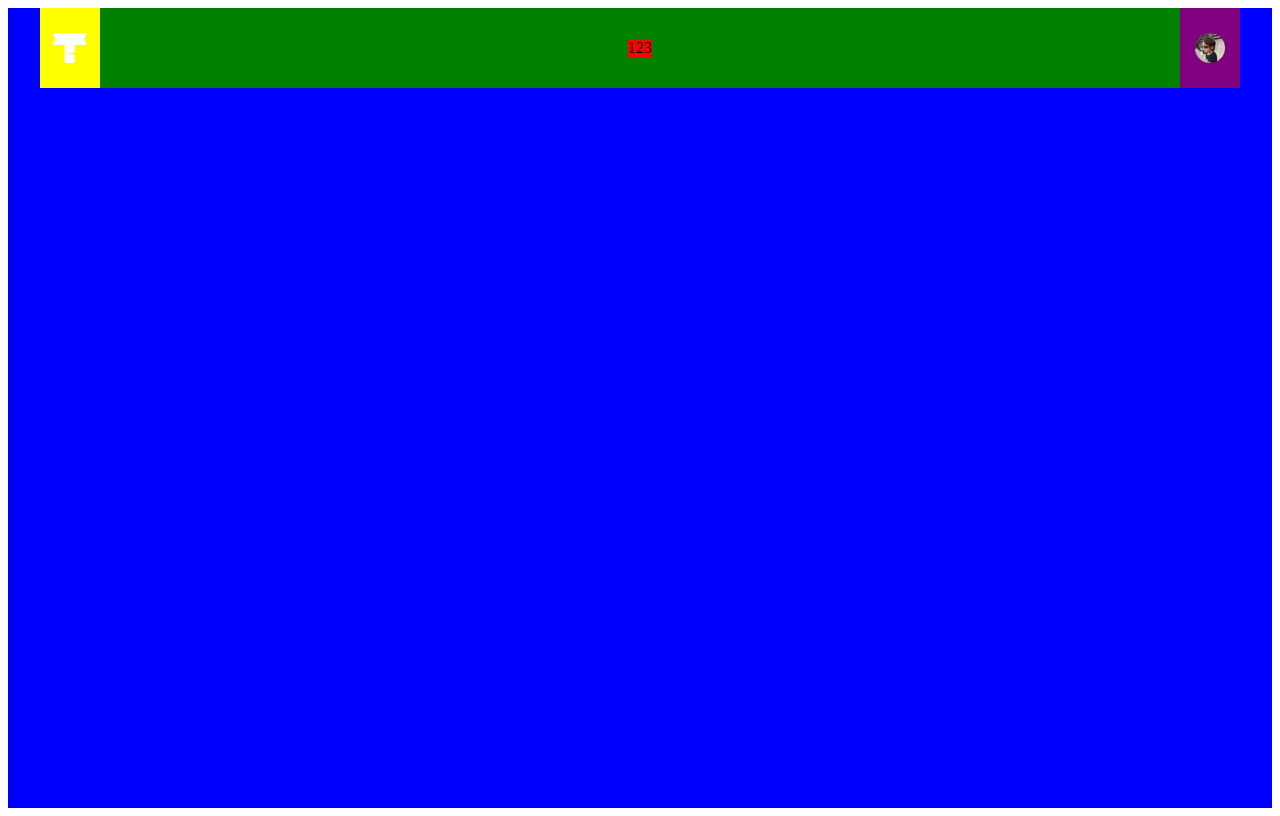
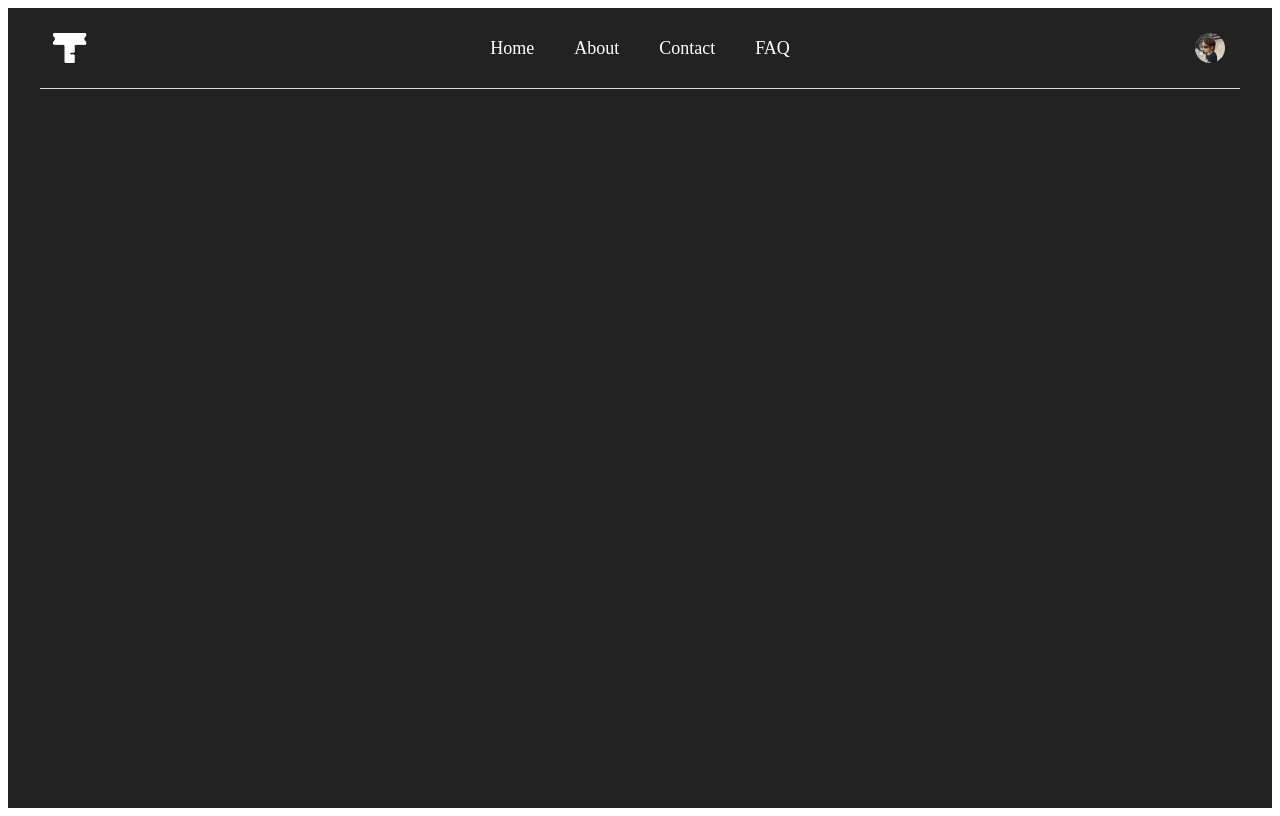
Before and after one commit to kylecalbert/ticket-booker, a React (Create React App) app in the folder ticket-booker/: page / in a window 1280 px wide. Built offline with nearby package versions, Linux system fonts and the light colour scheme.

Commit message:
added link from dom and added some styling

```diff
--- a/ticket-booker/package.json
+++ b/ticket-booker/package.json
@@ -8,6 +8,7 @@
     "@testing-library/user-event": "^13.5.0",
     "react": "^18.2.0",
     "react-dom": "^18.2.0",
+    "react-router-dom": "^6.15.0",
     "react-scripts": "5.0.1",
     "styled-components": "^6.0.7",
     "web-vitals": "^2.1.4"
--- a/ticket-booker/src/App.js
+++ b/ticket-booker/src/App.js
@@ -1,12 +1,15 @@
 import logo from './logo.svg';
 
+import { Route, BrowserRouter as Router } from 'react-router-dom';
 
 import { Navbar } from './components/Navbar';
 import { AppContainer } from './App.styles';
 function App() {
   return (
   <AppContainer>
+    <Router>
  <Navbar/>
+ </Router>
   </AppContainer>
 
 
--- a/ticket-booker/src/App.styles.js
+++ b/ticket-booker/src/App.styles.js
@@ -5,7 +5,7 @@ display:flex ;
 flex-direction:column ;
 align-items:center ;
 min-height:100vh ; //takes up minimum full height of the view port
-background-color: blue ;
+background-color: #222222 ;
 gap:10;
 
 `
--- a/ticket-booker/src/components/Navabar.style.js
+++ b/ticket-booker/src/components/Navabar.style.js
@@ -1,19 +1,20 @@
 import styled from 'styled-components';
-
+import { Link } from 'react-router-dom';
 
 export const NavbarContainer = styled.nav`
 width: 95% ;
 height: 80px ;
-background-color: black ;
+/* background-color: black ; */
 display: flex ;
 flex-direction: row ;
+border-bottom: 1px solid #DBDBDB;
 `
 export const LeftContainer = styled.div `
 display: flex ;
 flex: 5%;
 align-items: center ;
 justify-content: center;
-background-color: yellow ;
+/* background-color: yellow ; */
 
 `
 export const LogoContainer = styled.div `
@@ -25,11 +26,10 @@ justify-content: center ;
 
 export const MiddleContainer = styled.div `
 display: flex ;
-flex-direction: column ;
 justify-content:center ;
 align-items: center;
 flex: 90% ;
-background-color: green ;
+/* background-color: green ; */
 `
 
 
@@ -37,8 +37,7 @@ export const LinkContainer = styled.div `
 display:flex ;
 flex-direction:row ;
 align-items: center ;
-background-color:red ;
-
+/* background-color:red ; */
 `
 
 
@@ -48,8 +47,7 @@ display: flex ;
 flex: 5%;
 align-items: center ;
 justify-content: center;
-background-color: purple ;
-
+/* background-color: purple ; */
 `
 
 
@@ -72,5 +70,16 @@ export const ProfileImage  = styled.img `
 margin:10px;
 max-width:100px ;
 height:auto ;
+`
+
+export const NavbarLink = styled(Link)`
+
+color: white ;
+text-decoration: none ;
+padding:20px ;
+font-size: 18px ;
+
+
+
 
 `
--- a/ticket-booker/src/components/Navbar.js
+++ b/ticket-booker/src/components/Navbar.js
@@ -1,17 +1,25 @@
 import React from 'react'
 import { LeftContainer, LinkContainer, LogoContainer, MiddleContainer, NavbarContainer,ProfileContainer,ProfileImage,RightContainer } from './Navabar.style'
-
 import Logo from '../Assets/Logo.png'
 import { LogoImage } from './Navabar.style'
 import Profile from '../Assets/Profile.png'
+import { Link } from 'react-router-dom'
+import { NavbarLink } from './Navabar.style'
 
 export const Navbar = () => {
   return (
     <NavbarContainer>
 
-    <LeftContainer><LogoContainer><LogoImage src={Logo}></LogoImage></LogoContainer></LeftContainer>
-    <MiddleContainer><LinkContainer><div>1</div><div>2</div><div>3</div></LinkContainer></MiddleContainer>
+    <LeftContainer><LogoContainer><LogoImage src={Logo}/></LogoContainer></LeftContainer>
+    <MiddleContainer>
+
+      <LinkContainer> <NavbarLink to='/Home'>Home</NavbarLink>
+      <NavbarLink to='/About'>About</NavbarLink>
+      <NavbarLink to='/Contact'>Contact</NavbarLink>
+      <NavbarLink to='/FAQ'>FAQ</NavbarLink></LinkContainer></MiddleContainer>
     <RightContainer><ProfileContainer><ProfileImage src={Profile}/></ProfileContainer></RightContainer>
+
+
 
     </NavbarContainer>
   )
--- a/ticket-booker/src/index.css
+++ b/ticket-booker/src/index.css
@@ -1,5 +1,6 @@
 body {
   margin: 0;
+
   font-family: -apple-system, BlinkMacSystemFont, 'Segoe UI', 'Roboto', 'Oxygen',
     'Ubuntu', 'Cantarell', 'Fira Sans', 'Droid Sans', 'Helvetica Neue',
     sans-serif;
```
Also changed, not shown: 1 other file (tests, documents, lock files or other folders).
